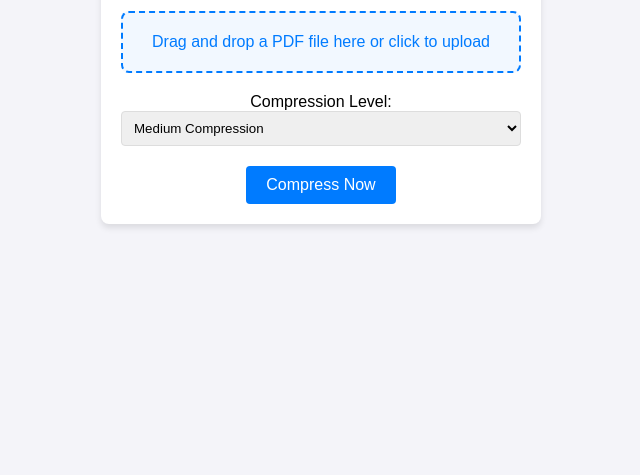
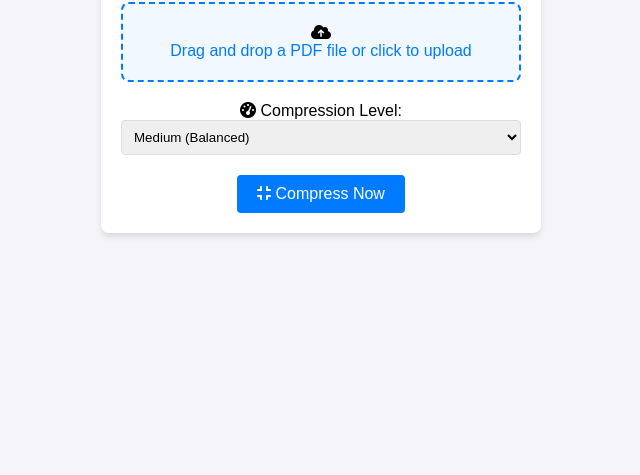
Before and after one commit to insights0001/pdf-toolkit, a plain HTML site: page index.html in a window 1280 px wide. Shown: the part 325-800 px from the top of the page, without its empty margins (319-959 px from the left). Drawn offline with Linux system fonts and the light colour scheme.

Commit message:
Update index.html

```diff
--- a/index.html
+++ b/index.html
@@ -4,27 +4,32 @@
   <meta charset="UTF-8">
   <meta name="viewport" content="width=device-width, initial-scale=1.0">
   <title>PDF Compressor</title>
+  <link rel="stylesheet" href="https://cdnjs.cloudflare.com/ajax/libs/font-awesome/6.0.0/css/all.min.css">
   <link rel="stylesheet" href="styles.css">
 </head>
 <body>
   <div class="container">
-    <h1>PDF Compressor</h1>
+    <h1><i class="fas fa-file-pdf"></i> PDF Compressor</h1>
     <div class="upload-area" id="uploadArea">
-      <p>Drag and drop a PDF file here or click to upload</p>
-      <input type="file" id="fileInput" accept="application/pdf" hidden />
+      <input type="file" id="fileInput" accept="application/pdf" hidden>
+      <div class="upload-content">
+        <i class="fas fa-cloud-upload-alt"></i>
+        <p>Drag and drop a PDF file or <span>click to upload</span></p>
+        <p class="file-name" id="fileName"></p>
+      </div>
     </div>
     <div class="options">
-      <label for="compressionLevel">Compression Level:</label>
+      <label for="compressionLevel"><i class="fas fa-tachometer-alt"></i> Compression Level:</label>
       <select id="compressionLevel" class="compression-level">
-        <option value="low">Low Compression</option>
-        <option value="medium" selected>Medium Compression</option>
-        <option value="high">High Compression</option>
+        <option value="low">Low (Faster)</option>
+        <option value="medium" selected>Medium (Balanced)</option>
+        <option value="high">High (Smaller Size)</option>
       </select>
     </div>
     <div class="progress-container">
       <div class="progress-bar" id="progressBar"></div>
     </div>
-    <button class="compress-btn">Compress Now</button>
+    <button class="compress-btn"><i class="fas fa-compress"></i> Compress Now</button>
   </div>
   <script src="script.js"></script>
 </body>
```
